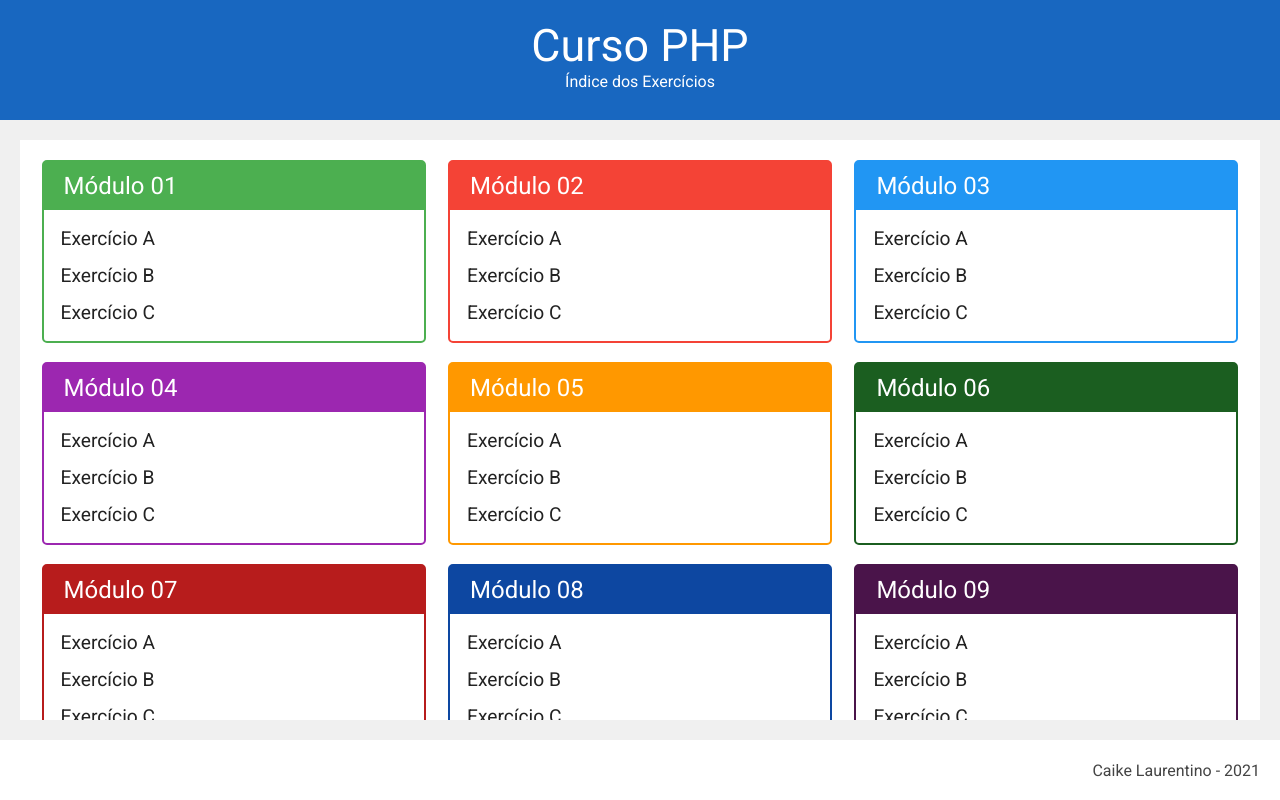
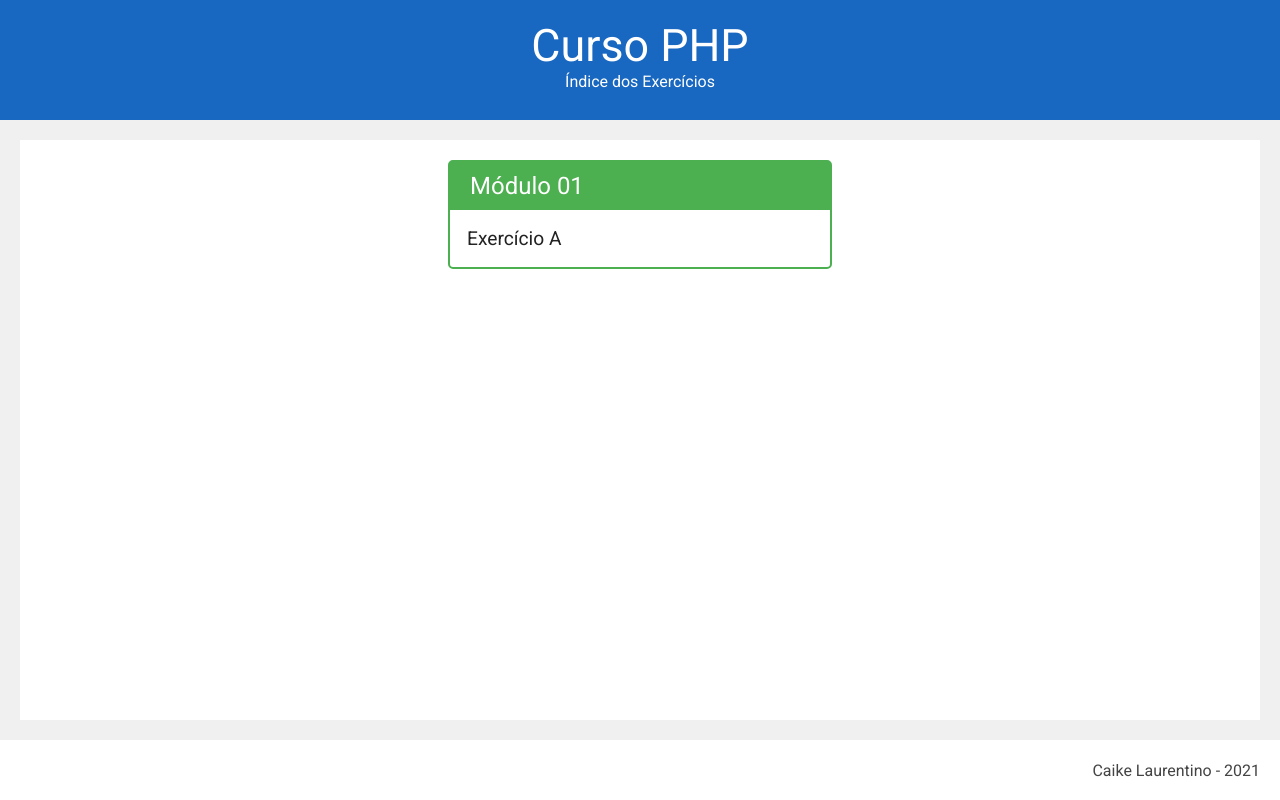
Before and after one commit to tozeos/php-studies, a PHP site: page / in a window 1280 px wide. Run offline with PHP 8.4, Linux system fonts and the light colour scheme.

Commit message:
first commit

```diff
--- a/content/exercicio1.php
+++ /dev/null
@@ -1,4 +0,0 @@
-<div class="title">Teste</div>
-<?php
-    echo("Hello World!");
-?>
--- a/exercicio.php
+++ b/exercicio.php
@@ -17,7 +17,7 @@
         <h2>Visualização do exercício</h2>
     </header>
     <nav class="navigation">
-        <a href="#" class="verde">Sem formatação</a>
+        <a href=<?= "/{$_GET['dir']}/{$_GET['file']}.php"?> class="verde">Sem formatação</a>
         <a href="index.php" class="vermelho">Voltar</a>
     </nav>
     <main class="main">
--- a/index.php
+++ b/index.php
@@ -22,72 +22,6 @@
                     <h3>Módulo 01</h3>
                     <ul>
                         <li><a href="exercicio.php?dir=content&file=exercicio1">Exercício A</a></li>
-                        <li><a href="#">Exercício B</a></li>
-                        <li><a href="#">Exercício C</a></li>
-                    </ul>
-                </div>
-                <div class="module red">
-                    <h3>Módulo 02</h3>
-                    <ul>
-                        <li><a href="#">Exercício A</a></li>
-                        <li><a href="#">Exercício B</a></li>
-                        <li><a href="#">Exercício C</a></li>
-                    </ul>
-                </div>
-                <div class="module blue">
-                    <h3>Módulo 03</h3>
-                    <ul>
-                        <li><a href="#">Exercício A</a></li>
-                        <li><a href="#">Exercício B</a></li>
-                        <li><a href="#">Exercício C</a></li>
-                    </ul>
-                </div>
-                <div class="module purple">
-                    <h3>Módulo 04</h3>
-                    <ul>
-                        <li><a href="#">Exercício A</a></li>
-                        <li><a href="#">Exercício B</a></li>
-                        <li><a href="#">Exercício C</a></li>
-                    </ul>
-                </div>
-                <div class="module orange">
-                    <h3>Módulo 05</h3>
-                    <ul>
-                        <li><a href="#">Exercício A</a></li>
-                        <li><a href="#">Exercício B</a></li>
-                        <li><a href="#">Exercício C</a></li>
-                    </ul>
-                </div>
-                <div class="module dark-green">
-                    <h3>Módulo 06</h3>
-                    <ul>
-                        <li><a href="#">Exercício A</a></li>
-                        <li><a href="#">Exercício B</a></li>
-                        <li><a href="#">Exercício C</a></li>
-                    </ul>
-                </div>
-                <div class="module dark-red">
-                    <h3>Módulo 07</h3>
-                    <ul>
-                        <li><a href="#">Exercício A</a></li>
-                        <li><a href="#">Exercício B</a></li>
-                        <li><a href="#">Exercício C</a></li>
-                    </ul>
-                </div>
-                <div class="module dark-blue">
-                    <h3>Módulo 08</h3>
-                    <ul>
-                        <li><a href="#">Exercício A</a></li>
-                        <li><a href="#">Exercício B</a></li>
-                        <li><a href="#">Exercício C</a></li>
-                    </ul>
-                </div>
-                <div class="module dark-purple">
-                    <h3>Módulo 09</h3>
-                    <ul>
-                        <li><a href="#">Exercício A</a></li>
-                        <li><a href="#">Exercício B</a></li>
-                        <li><a href="#">Exercício C</a></li>
                     </ul>
                 </div>
             </nav>
```
